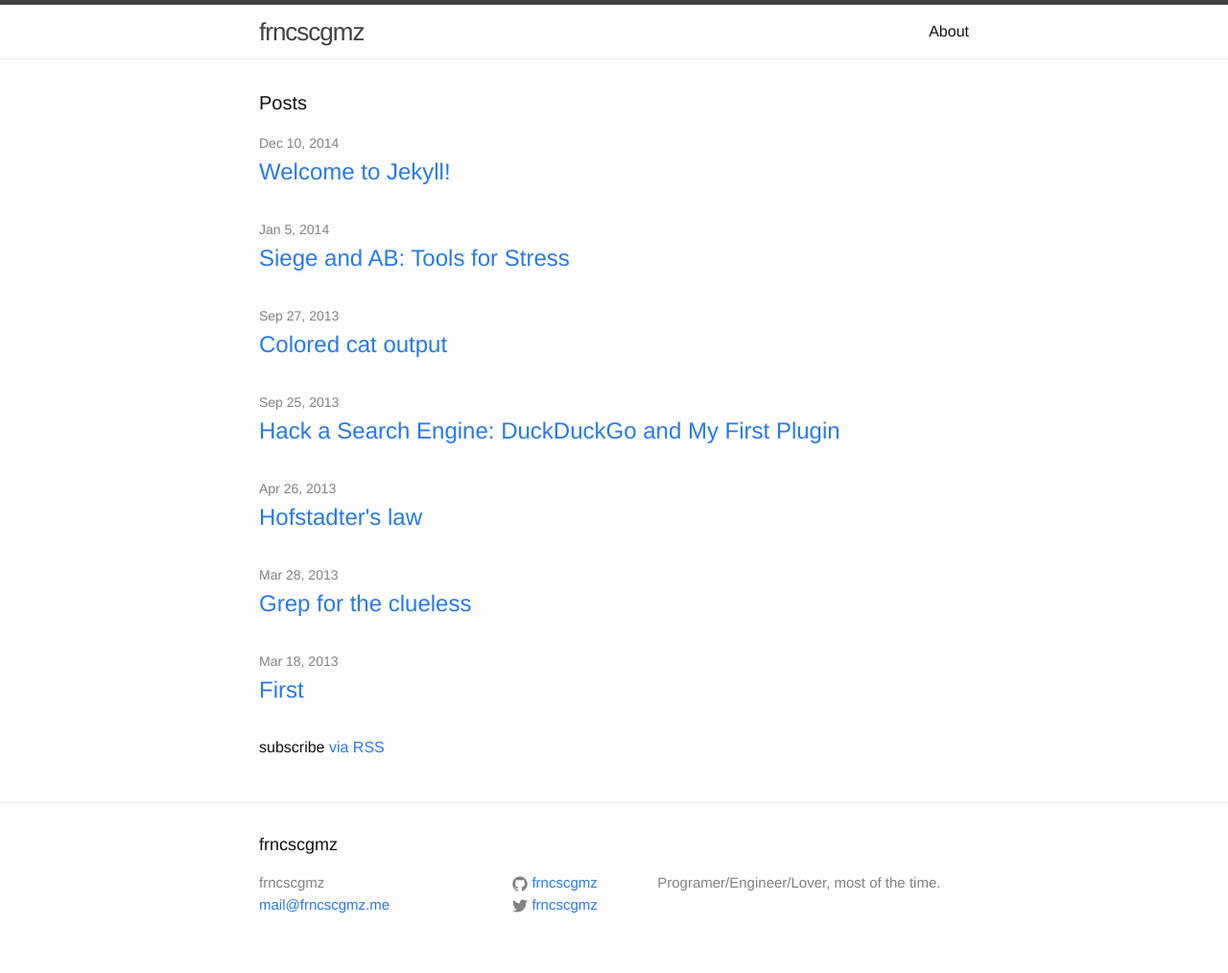
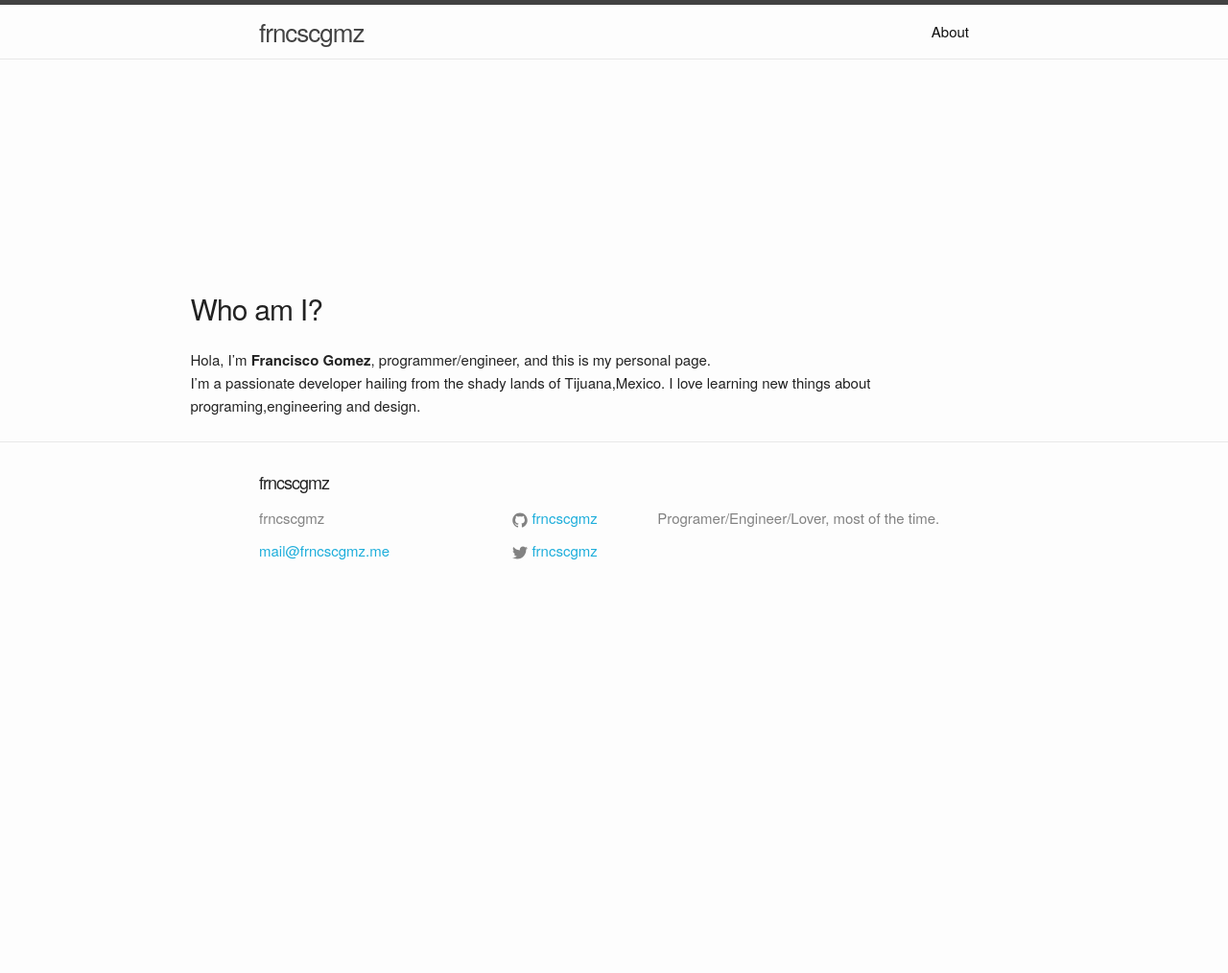
Before and after one commit to frncscgmz/frncscgmz-site, a Jekyll site: the page built from index.html, in a window 1280 px wide. Shown: the whole page at 96% size. Built offline with Jekyll 4.4.1, drawn with Linux system fonts in a browser that asks for light colours; after the commit the page ends 900 px from its top, so only the background shows below that.

Commit message:
Partially implemented old landing page

```diff
--- a/_includes/head.html
+++ b/_includes/head.html
@@ -7,8 +7,8 @@
   <meta name="description" content="{% if page.excerpt %}{{ page.excerpt | strip_html | strip_newlines | truncate: 160 }}{% else %}{{ site.description }}{% endif %}">
 
   <link rel="stylesheet" href="{{ "/css/main.css" | prepend: site.baseurl }}">
-  <!--<link rel="stylesheet" href="{{ "/css/normalize.css" | prepend: site.baseurl }}">
-  <link rel="stylesheet" href="{{ "/css/skeleton.css" | prepend: site.baseurl }}">-->
+  <link rel="stylesheet" href="{{ "/css/normalize.css" | prepend: site.baseurl }}">
+  <link rel="stylesheet" href="{{ "/css/skeleton.css" | prepend: site.baseurl }}">
   <link rel="canonical" href="{{ page.url | replace:'index.html','' | prepend: site.baseurl | prepend: site.url }}">
   <link rel="alternate" type="application/atom+xml" title="{{ site.title }}" href="{{ "/feed.xml" | prepend: site.baseurl | prepend: site.url }}" />
 </head>
--- a/_layouts/default.html
+++ b/_layouts/default.html
@@ -7,11 +7,11 @@
 
     {% include header.html %}
 
-    <div class="page-content">
-      <div class="wrapper">
+    <!--<div class="page-content">-->
+      <div class="container">
         {{ content }}
       </div>
-    </div>
+      <!--</div>-->
 
     {% include footer.html %}
 
--- a/index.html
+++ b/index.html
@@ -2,7 +2,7 @@
 layout: default
 ---
 
-<div class="home">
+<!--<div class="home">
 
   <h1 class="page-heading">Posts</h1>
 
@@ -20,4 +20,15 @@ layout: default
 
   <p class="rss-subscribe">subscribe <a href="{{ "/feed.xml" | prepend: site.baseurl }}">via RSS</a></p>
 
-</div>
+</div>-->
+
+<!--<div class="row">-->
+   <div class="ten columns" style="margin-top: 25%">
+      <div class="offset-by-six">
+         <h4>Who am I?</h4>
+         <p>Hola, I&#8217;m <strong>Francisco Gomez</strong>, programmer/engineer, and this is my personal page.<br/>
+         I&#8217;m a passionate developer hailing from the shady lands of Tijuana,Mexico.
+         I love learning new things about programing,engineering and design.</p>
+      </div>
+   </div>
+   <!--</div>-->
```
